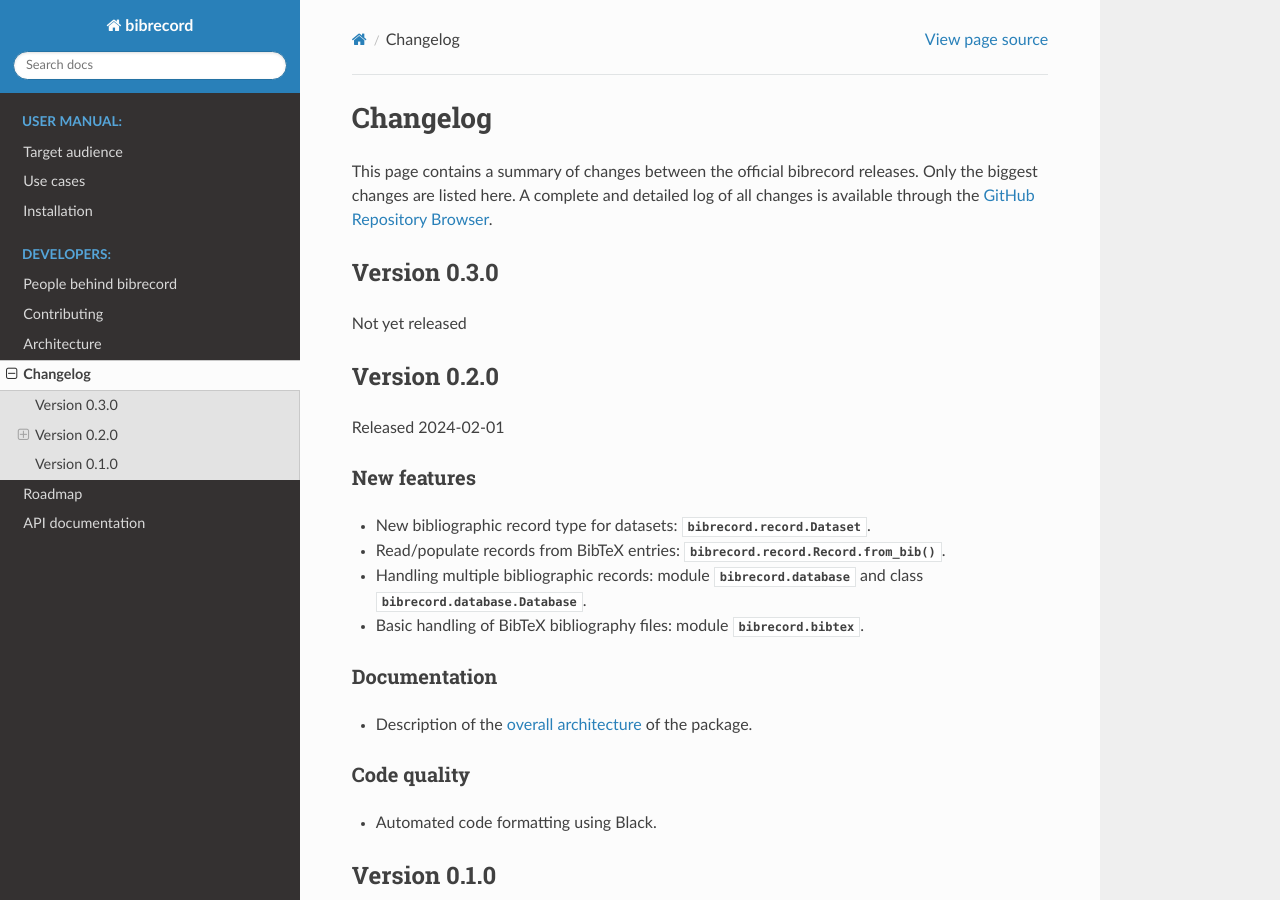
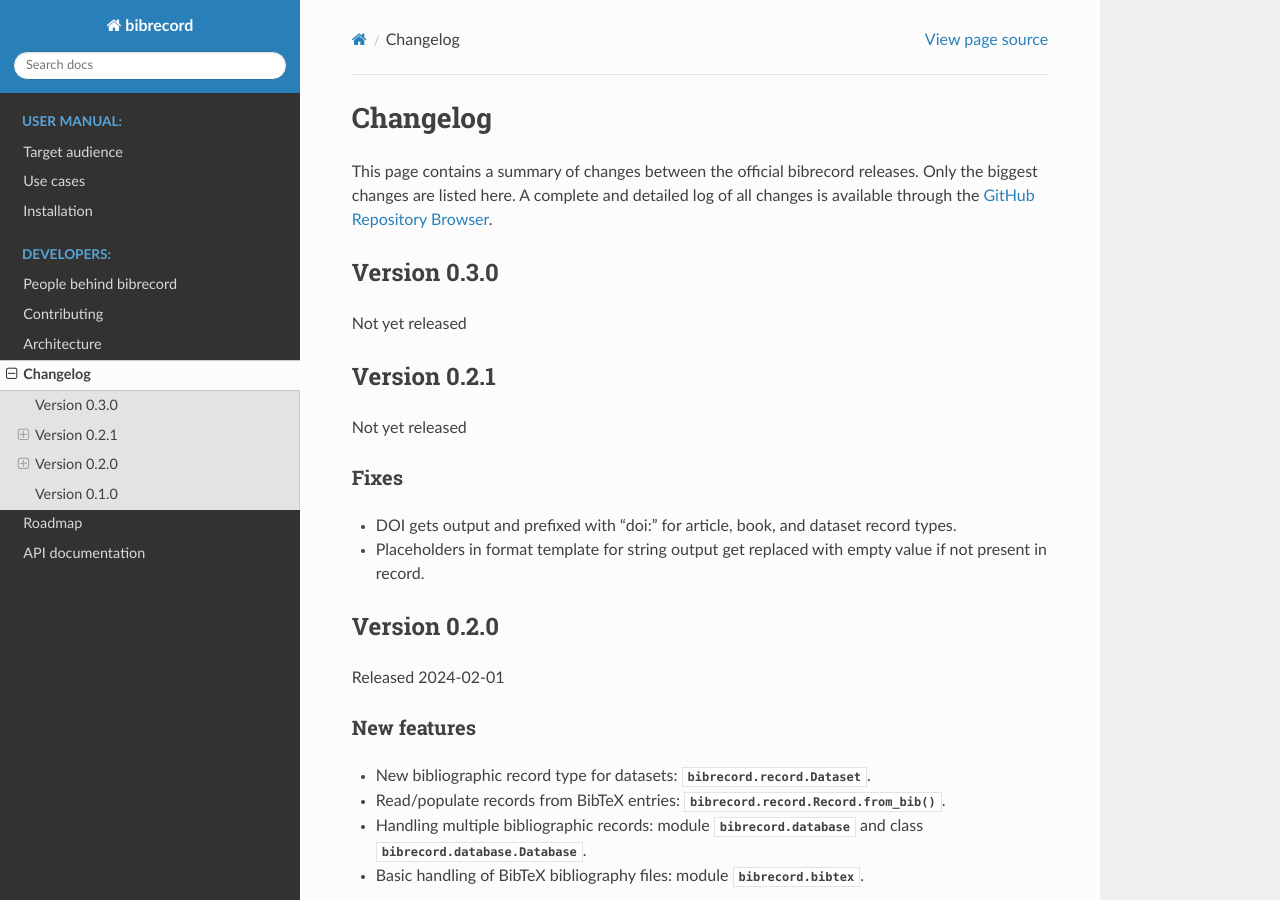
Before and after one commit to tillbiskup/bibrecord, a Sphinx documentation site: the page built from docs/changelog.rst, in a window 1280 px wide and 900 px high. Built offline with Sphinx 7.4.7 and the Read the Docs theme 2.0.0, drawn with Linux system fonts in a browser that asks for light colours.

Commit message:
Placeholders in format template for string output get replaced with empty values if not present in record

```diff
--- a/docs/changelog.rst
+++ b/docs/changelog.rst
@@ -9,6 +9,19 @@
 =============
 
 Not yet released
+
+
+Version 0.2.1
+=============
+
+Not yet released
+
+
+Fixes
+-----
+
+* DOI gets output and prefixed with "doi:" for article, book, and dataset record types.
+* Placeholders in format template for string output get replaced with empty value if not present in record.
 
 
 Version 0.2.0
```
Also changed, not shown: 3 other files.
